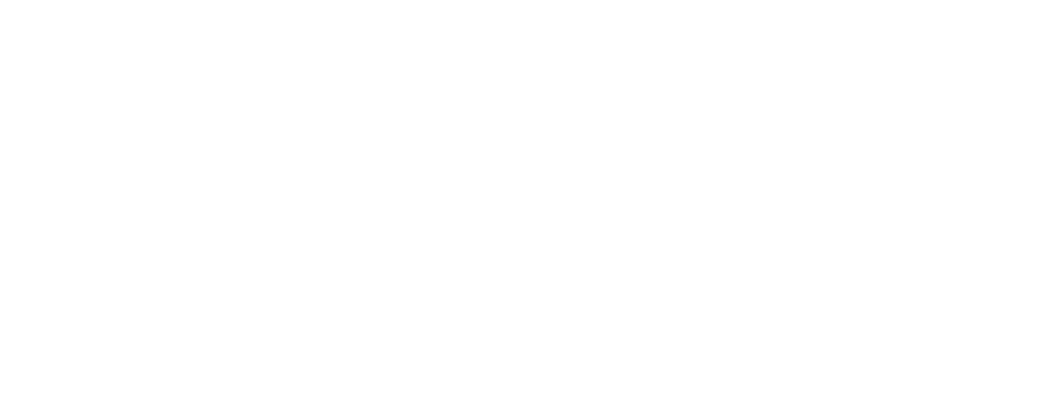
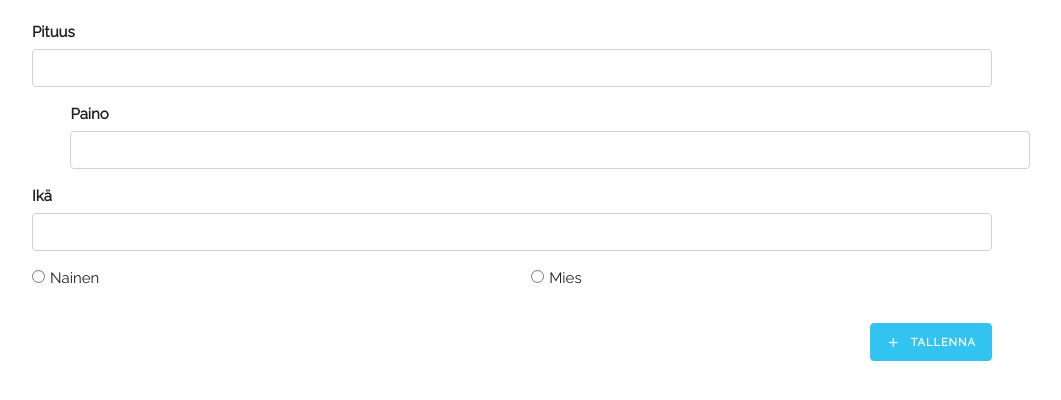
Before and after one commit to jlaurikainen/FoodApp, a Vue app: page /userinfo in a window 1280 px wide. Shown: the top 400 px of the page, without its empty margins (128-1189 px from the left). Built offline with nearby package versions, Linux system fonts and the light colour scheme.

Commit message:
User and Meal IDB added with Dexie

```diff
--- a/src/App.vue
+++ b/src/App.vue
@@ -7,44 +7,11 @@
 </template>
 
 <script>
-import Dexie from 'dexie';
-
 export default {
   name: "App",
-  data() {
-    return {
-      db: null
-    }
-  },
-  async mounted() {
-    this.db = new Dexie('userdb');
-
-    this.db.version(1).stores({
-      user: "++id"
-    });
-
-    this.db.user.get(1, (user) => {
-      if(user == null) {
-        this.db.user.add({
-          age: 34,
-          height: 187,
-          weight: 90,
-          sex: "male"
-        }).then(() => {
-          console.log("default user added");
-        }).catch((e) => {
-          console.log("error adding default user" + e);
-        });
-      }
-    });
-
-    let userInfo;
-
-    await this.db.user.get(1, function(user) {
-      userInfo = user;
-    });
-
-    await this.$store.dispatch("updateUser", userInfo);
+  mounted() {
+    this.$store.dispatch("checkUser", { router: this.$router });
+    this.$store.dispatch("updateMealList", { router: this.$router });
   }
 };
 </script>
--- a/src/router.js
+++ b/src/router.js
@@ -2,6 +2,7 @@
 import Router from "vue-router";
 import Home from "./views/Home.vue";
 import AddMeal from "./views/AddMeal.vue";
+import UserInfo from "./views/UserInfo.vue";
 
 Vue.use(Router);
 
@@ -18,6 +19,11 @@
       path: "/addmeal",
       name: "addmeal",
       component: AddMeal
+    },
+    {
+      path: "/userinfo",
+      name: "userinfo",
+      component: UserInfo
     }
   ],
   linkExactActiveClass: "menu-active"
--- a/src/store.js
+++ b/src/store.js
@@ -1,49 +1,86 @@
 import Vue from 'vue'
 import Vuex from 'vuex'
+import Dexie from 'dexie';
 
 Vue.use(Vuex)
 
 export default new Vuex.Store({
   state: {
     userInfo: {},
-    meals: []
+    meals: [],
+    userdb: null,
+    mealdb: null
   },
   actions: {
-    updateUser(state, user) {
-      state.commit("setUserInfo", user);
+    async updateMealList(state) {
+      let date = new Date(new Date().setHours(0,0,0,0));
+
+      const mealdb = new Dexie("mealdb");
+
+      mealdb.version(1).stores({
+        mealsByDate: "++id, date"
+      });
+
+      const meals = await mealdb.mealsByDate.where("date").equals(date).toArray();
+
+      state.commit("SET_MEALS", meals);
+
+      mealdb.close();
     },
-    updateMealList(state, mealInfo) {
-      state.commit("addMealToList", mealInfo);
+    async checkUser(state, router) {
+      const _router = router.router;
+
+      const userdb = new Dexie("userdb");
+
+      userdb.version(1).stores({
+        user: "++id"
+      });
+
+      await userdb.user.get(1, (user) => {
+        if(user == null) {
+          _router.push("/userinfo").catch((err) => {});
+        }
+        else {
+          state.commit("SET_USER_INFO", user);
+          _router.push("/").catch((err) => {});
+        }
+      });
+
+      userdb.close();
     }
   },
   mutations: {
-    setUserInfo(state, user) {
+    SET_USER_INFO(state, user) {
       state.userInfo = user;
     },
-    addMealToList(state, mealInfo){
-      state.meals.push(mealInfo);
+    SET_MEALS(state, meals) {
+      state.meals = [];
+
+      meals.forEach((meal) => {
+        state.meals.push(meal);
+      });
     }
   },
   getters: {
     getCalorieLimit(state) {
       if(state.userInfo.sex == "male"){
-        return 10 * parseFloat(state.userInfo.weight)
+        return parseInt(10 * parseFloat(state.userInfo.weight)
         + 6.25 * parseFloat(state.userInfo.height)
         - 5 * parseFloat(state.userInfo.age)
-        + 5;
+        + 5);
       }
       else {
-        return 10 * parseFloat(state.userInfo.weight)
+        return parseInt(10 * parseFloat(state.userInfo.weight)
         + 6.25 * parseFloat(state.userInfo.height)
         - 5 * parseFloat(state.userInfo.age)
-        - 161;
+        - 161);
       }
     },
     getTotalCalories(state) {
       let sum = 0;
       if(state.meals.length > 0){
         state.meals.forEach((meal) => {
-          sum += parseFloat(meal.mealCalories);
+          sum += parseFloat(meal.calories);
         });
       }
       return sum;
--- a/src/views/AddMeal.vue
+++ b/src/views/AddMeal.vue
@@ -12,35 +12,35 @@
       <div class="row">
         <div class="column">
           <label for="mealName">Aterian nimi</label>
-          <input type="text" name="mealName" class="u-full-width" v-model="addMealInfo.mealName" required>
+          <input type="text" name="mealName" class="u-full-width" v-model="mealInfo.mealName">
         </div>
       </div>
       <div class="row">
-        <div class="one-half column">
+        <div class="column">
           <label for="mealCalories">Kalorit</label>
-          <input type="number" name="mealCalories" v-model="addMealInfo.mealCalories" required>
+          <input type="number" name="mealCalories" class="u-full-width" v-model="mealInfo.mealCalories">
         </div>
-        <div class="one-half column">
+        <!--div class="one-half column">
           <label for="mealCarbs">Hiilihydraatit</label>
-          <input type="number" name="mealCarbs" v-model="addMealInfo.mealCarbs" required>
-        </div>
+          <input type="number" name="mealCarbs" v-model="mealInfo.mealCarbs">
+        </div-->
       </div>
-      <div class="row">
+      <!--div class="row">
         <div class="one-half column">
           <label for="mealProtein">Proteiinit</label>
-          <input type="number" name="mealProtein" v-model="addMealInfo.mealProtein" required>
+          <input type="number" name="mealProtein" v-model="mealInfo.mealProtein">
         </div>
         <div class="one-half column">
           <label for="mealFats">Rasvat</label>
-          <input type="number" name="mealFats" v-model="addMealInfo.mealFats" required>
+          <input type="number" name="mealFats" v-model="mealInfo.mealFats">
         </div>
-      </div>
+      </div-->
       <div class="row">
         <div class="column">
           <router-link to="/" tag="button" class="u-pull-left warning">
             <i class="material-icons u-mr-1">close</i>Peruuta
           </router-link>
-          <button type="submit" class="u-pull-right" @click.stop.prevent="submit()">
+          <button type="submit" class="u-pull-right button-primary" @click.stop.prevent="submit()">
             <i class="material-icons u-mr-1">add</i>Lisää
           </button>
         </div>
@@ -50,14 +50,14 @@
 </template>
 
 <script>
-import { mapActions } from 'vuex';
+import Dexie from 'dexie';
 
 export default {
   components: {},
   data() {
     return {
       errors: [],
-      addMealInfo: {
+      mealInfo: {
         mealName: null,
         mealCalories: null,
         mealCarbs: null,
@@ -67,15 +67,26 @@
     };
   },
   methods: {
-    ...mapActions([
-      "updateMealList"
-    ]),
-    async submit() {
+    submit() {
       this.errors = [];
-      if(this.addMealInfo.mealName && this.addMealInfo.mealCalories)
+      let date = new Date(new Date().setHours(0,0,0,0));
+
+      if(this.mealInfo.mealName && this.mealInfo.mealCalories)
       {
-        await this.updateMealList(this.addMealInfo);
-        this.$router.push("/");
+        const mealdb = new Dexie("mealdb");
+
+        mealdb.version(1).stores({
+          mealsByDate: "++id, date"
+        });
+
+        mealdb.mealsByDate.add({
+          date: date,
+          name: this.mealInfo.mealName,
+          calories: this.mealInfo.mealCalories
+        });
+
+        this.$store.dispatch("updateMealList");
+        this.$router.push("/").catch((err) => {});
       }
       else {
         this.errors.push("Lisää vähintään aterian nimi ja kalorit.");
--- /dev/null
+++ b/src/views/UserInfo.vue
@@ -0,0 +1,134 @@
+<template>
+  <div class="row">
+    <div class="column">
+      <form>
+        <div class="row">
+          <div class="column" v-if="errors.length">
+            <ul>
+              <li v-for="error in errors" :key="error">{{ error }}</li>
+            </ul>
+          </div>
+        </div>
+        <div class="row">
+          <div class="column">
+            <label for="mealCalories">Pituus</label>
+            <input type="number" name="height" class="u-full-width" v-model="userInfo.height">
+          </div>
+          <div class="column">
+            <label for="mealCarbs">Paino</label>
+            <input type="number" name="weight" class="u-full-width" v-model="userInfo.weight">
+          </div>
+        </div>
+        <div class="row">
+          <div class="column">
+            <label for="mealProtein">Ikä</label>
+            <input type="number" name="age" class="u-full-width" v-model="userInfo.age">
+          </div>
+        </div>
+        <div class="row">
+          <div class="column one-half">
+            <label>
+              <input type="radio" name="sex" value="female" v-model="userInfo.sex"><span class="label-body">Nainen</span>
+            </label>
+          </div>
+          <div class="column one-half">
+            <label>
+              <input type="radio" name="sex" value="male" v-model="userInfo.sex"><span class="label-body">Mies</span>
+            </label>
+          </div>
+        </div>
+        <div class="row">
+          <div class="column">
+            <button type="submit" class="u-pull-right button-primary" @click.stop.prevent="submit()">
+              <i class="material-icons u-mr-1">add</i>Tallenna
+            </button>
+          </div>
+        </div>
+      </form>
+    </div>
+  </div>
+</template>
+
+<script>
+import Dexie from 'dexie';
+
+export default {
+  data() {
+    return {
+      errors: [],
+      userInfo: {
+        age: null,
+        height: null,
+        weight: null,
+        sex: null
+      }
+    };
+  },
+  methods: {
+    submit() {
+      if(this.hasNull(this.userInfo)){
+        this.errors.push("Täytä kaikki kentät");
+      }
+      else {
+        const userdb = new Dexie('userdb');
+
+        userdb.version(1).stores({
+          user: "++id"
+        });
+
+        userdb.user.add({
+          age: this.userInfo.age,
+          height: this.userInfo.height,
+          weight: this.userInfo.weight,
+          sex: this.userInfo.sex
+        })
+
+        this.$store.dispatch("checkUser", { router: this.$router });
+      }
+    },
+    hasNull(t) {
+      for (let m in t){
+        if(t[m] == null){
+          return true;
+        }
+      }
+      return false;
+    }
+  }
+}
+</script>
+
+<style scoped>
+button {
+  margin-bottom: 0px;
+  padding: 0px 15px;
+  display: flex;
+}
+
+.material-icons {
+  font-size: 1.5rem;
+  align-self: center;
+}
+
+form .row{
+  padding: 0px;
+}
+
+form .row:last-child{
+  padding-top: 20px;
+}
+
+.one-half{
+  width: 100%;
+}
+
+@media all and (max-width: 549px) {
+  .one-half{
+    width: 48%;
+  }
+
+  .one-half:nth-child(even){
+    margin-left: 4%;
+  }
+}
+</style>
```
Also changed, not shown: src/views/Home.vue (+29 -15 lines).
